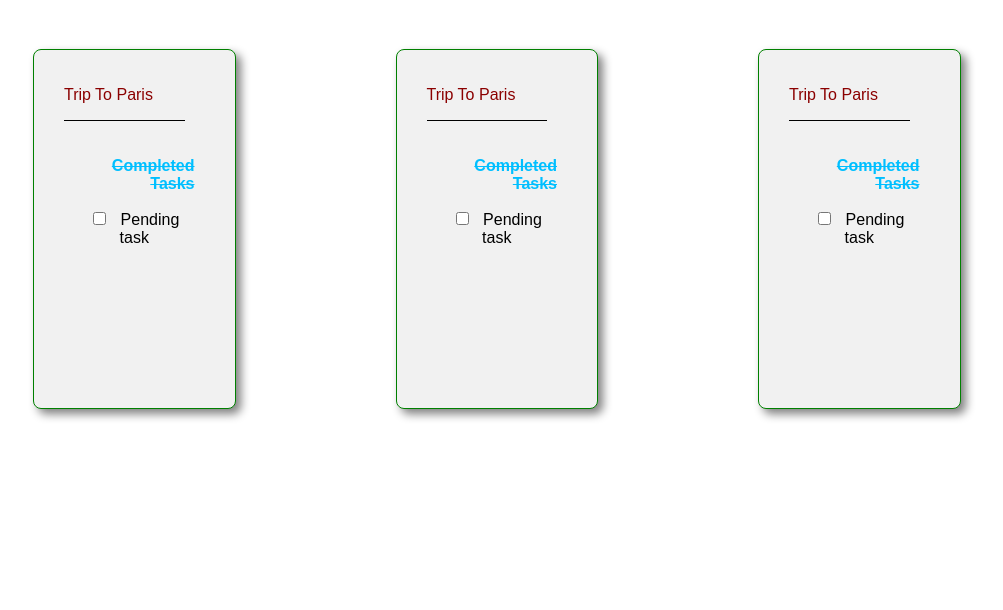
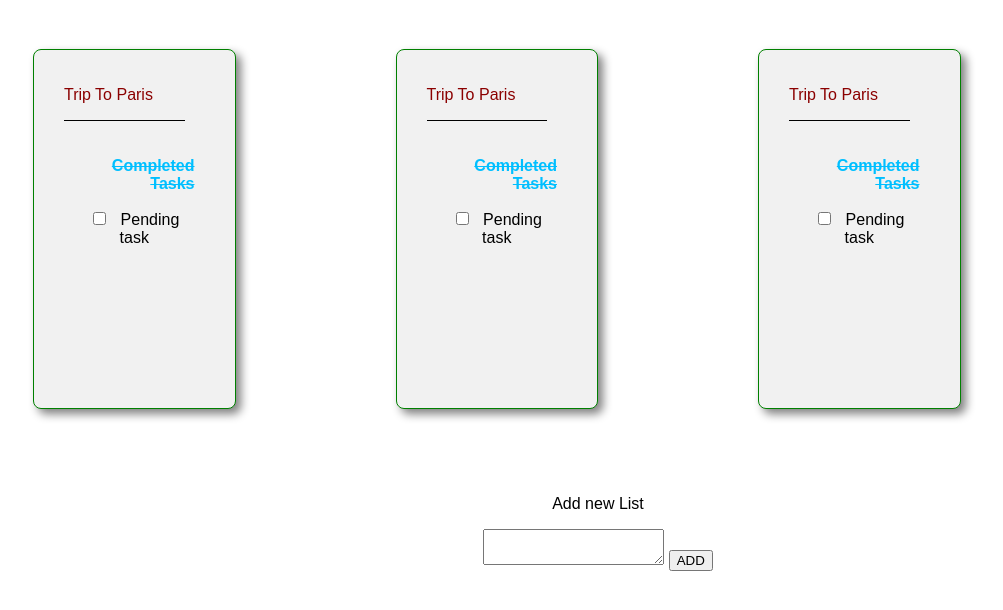
Before and after one commit to Mashaayu/ToDoProjectWeb, a plain HTML site: page index.html in a window 1280 px wide. Shown: the part 116-726 px from the top of the page, without its empty margins (42-1045 px from the left). Drawn offline with Linux system fonts and the light colour scheme.

Commit message:
Update index.html

```diff
--- a/index.html
+++ b/index.html
@@ -70,15 +70,15 @@
         </div>
     </div>
 
-    <!-- <div class="pop-up">
-         <center>
+
+        <center>
             <p class="add-new">Add new List</p>
 
             <textarea class="pop-upbar"></textarea>
 
             <button class="pop-up-button">ADD</button>
         </center>
-    </div> -->
+    </div>
 
 </body>
 </html>
```
